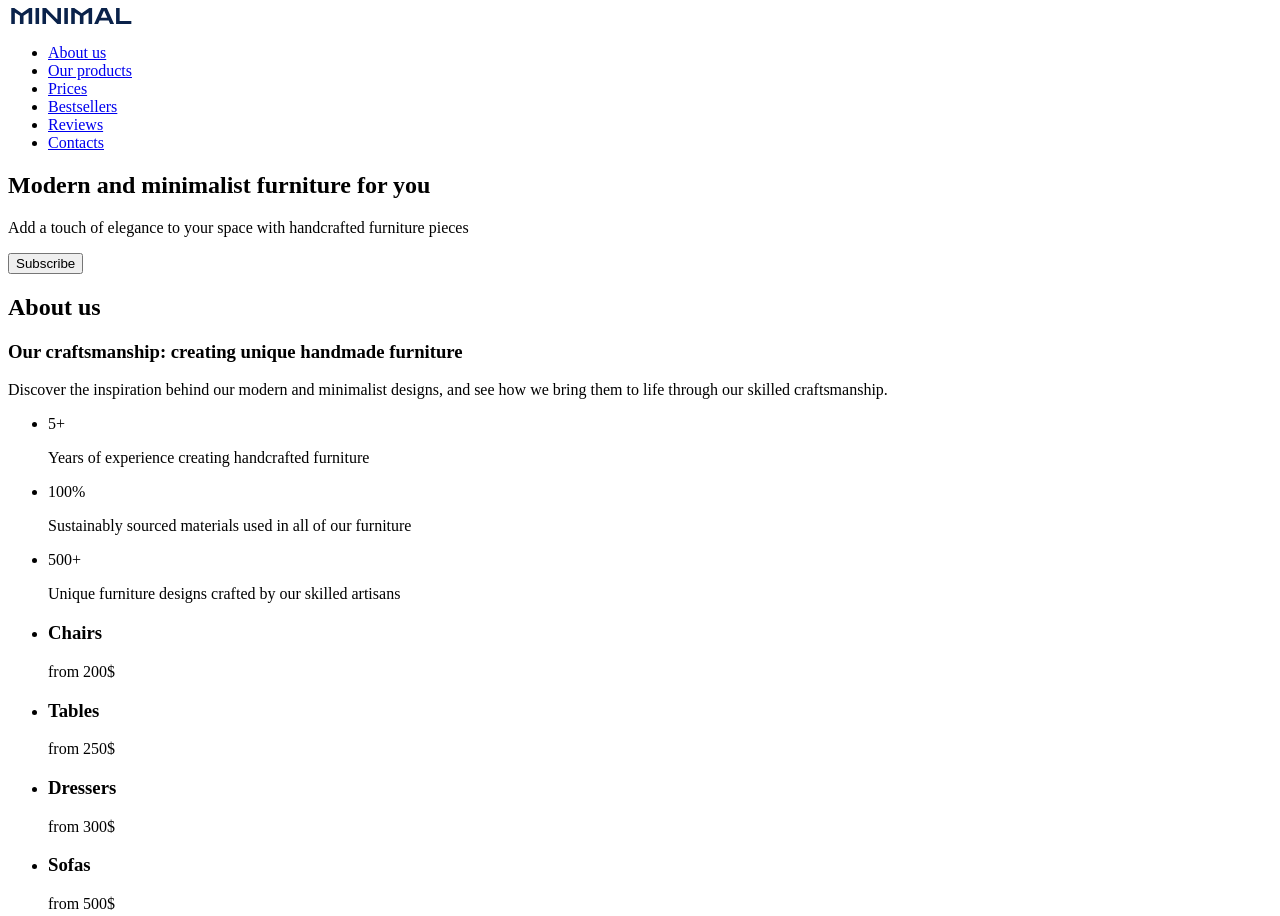
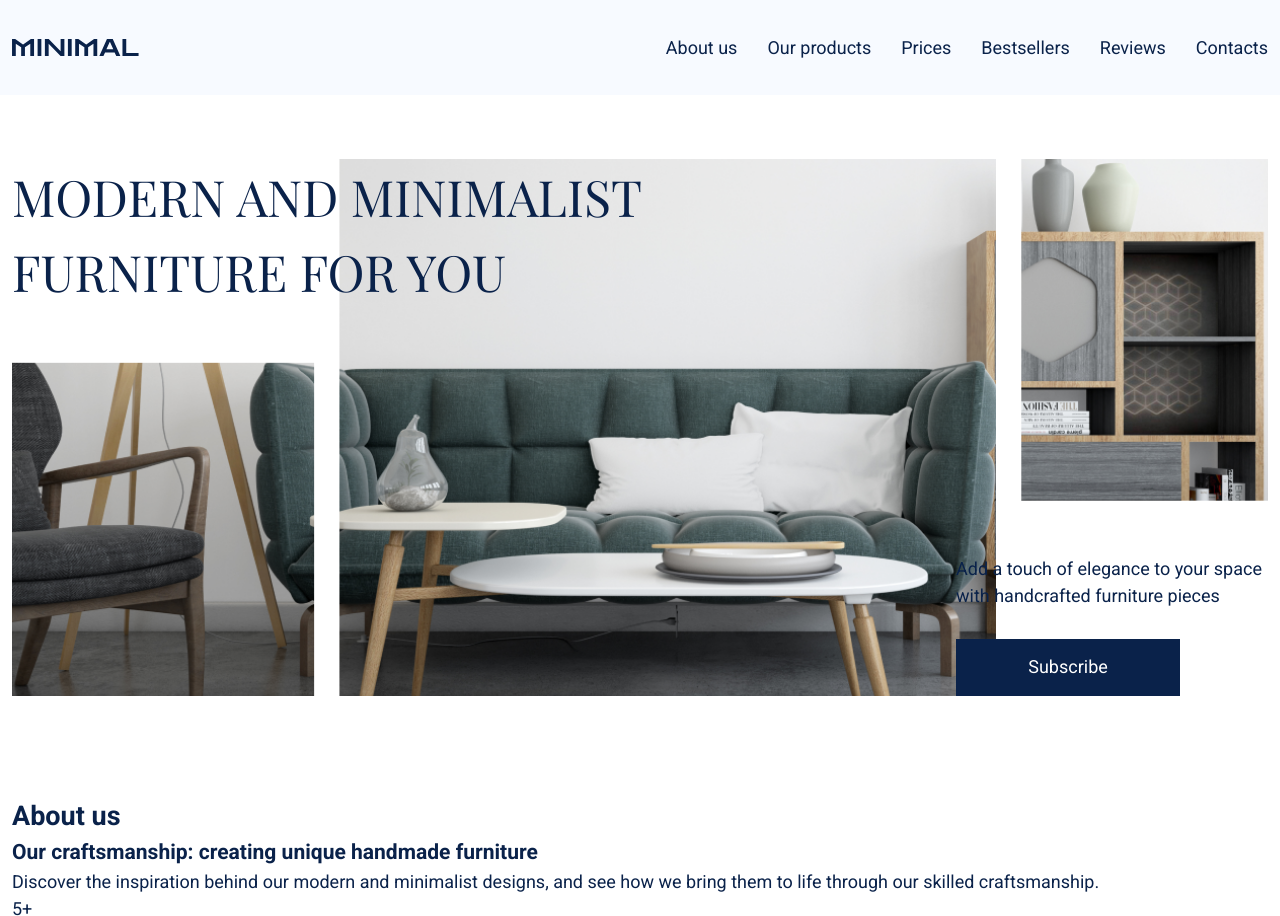
Before and after one commit to YK911/mcs-7-html-css, a plain HTML site: page practice-09.11/index.html in a window 1280 px wide. Shown: the top 916 px of the page. Drawn offline with nearby package versions, Linux system fonts and the light colour scheme; a web font is replaced by a local one.

Commit message:
Add styles to Header and Hero

```diff
--- /dev/null
+++ b/practice-09.11/css/styles.css
@@ -0,0 +1,148 @@
+/* #region Common */
+
+:root {
+  /* Colors */
+  --cl-blue-font: #0a224a;
+  --cl-white: #fff;
+  --cl-dark-grey: #b6b6b6;
+  --cl-light-blue: #f7faff;
+  --cl-gray: #d9d9d9;
+  --cl-light-gray: #7a7a7a;
+
+  /* Fonts */
+  --primary-font: 'Roboto', sans-serif;
+  --secondary-font: 'Playfair Display', serif;
+}
+
+body {
+  font-family: var(--primary-font);
+  font-size: 18px;
+  line-height: 1.5;
+  color: var(--cl-blue-font);
+}
+
+ul,
+ol {
+  margin: 0;
+  padding: 0;
+  list-style: none;
+}
+
+h1,
+h2,
+h3,
+h4,
+h5,
+h6,
+p {
+  margin: 0;
+}
+
+img {
+  display: block;
+  max-width: 100%;
+  height: auto;
+}
+
+a {
+  display: inline-block;
+  text-decoration: none;
+  color: inherit;
+}
+
+button {
+  cursor: pointer;
+  border: 1px solid transparent;
+}
+
+.section {
+  padding: 50px 0;
+}
+
+.container {
+  max-width: 1344px;
+  padding: 0 12px;
+  margin: 0 auto;
+}
+
+.btn {
+  min-width: 224px;
+  min-height: 50px;
+  padding: 17px 65px;
+
+  color: var(--cl-white);
+  background-color: var(--cl-blue-font);
+}
+
+/* #endregion */
+
+/* #region Heder */
+
+.header {
+  padding: 26px 0;
+
+  background-color: var(--cl-light-blue);
+}
+
+.header-nav {
+  display: flex;
+  justify-content: space-between;
+  align-items: center;
+}
+.logo {
+}
+.header-nav-list {
+  display: flex;
+  gap: 30px;
+}
+.header-nav-item {
+}
+.header-nav-link {
+  padding: 8px 0;
+}
+
+.header-nav-link:hover {
+  text-decoration: underline;
+}
+
+/* #endregion */
+
+/* #region Hero */
+
+.hero {
+  padding-top: 64px;
+}
+
+.hero-container {
+  display: flex;
+  flex-direction: column;
+
+  gap: 246px;
+
+  background-image: url(../images/hero/bg.png);
+  background-repeat: no-repeat;
+  background-size: cover;
+  background-clip: content-box;
+}
+
+.hero-title {
+  max-width: 648px;
+
+  font-family: var(--secondary-font);
+  font-size: 50px;
+  font-weight: 400;
+  text-transform: uppercase;
+}
+.hero-button-box {
+  align-self: end;
+
+  width: 312px;
+}
+
+.hero-desrciption {
+  margin-bottom: 30px;
+}
+.hero-button {
+}
+
+/* #endregion */
--- a/practice-09.11/index.html
+++ b/practice-09.11/index.html
@@ -4,7 +4,19 @@
     <meta charset="UTF-8" />
     <meta name="viewport" content="width=device-width, initial-scale=1.0" />
     <title>Minimal</title>
+    <link rel="preconnect" href="https://fonts.googleapis.com" />
+    <link rel="preconnect" href="https://fonts.gstatic.com" crossorigin />
+    <link
+      href="https://fonts.googleapis.com/css2?family=Playfair+Display:ital,wght@0,400..900;1,400..900&family=Roboto:wght@400;700&display=swap"
+      rel="stylesheet"
+    />
+    <link
+      rel="stylesheet"
+      href="https://cdnjs.cloudflare.com/ajax/libs/modern-normalize/3.0.1/modern-normalize.min.css"
+    />
+    <link rel="stylesheet" href="./css/styles.css" />
   </head>
+
   <body>
     <header class="header">
       <div class="container">
@@ -42,18 +54,20 @@
     </header>
 
     <main>
-      <section class="hero">
-        <div class="container hero">
+      <section class="hero section">
+        <div class="container hero-container">
           <h1 class="hero-title">Modern and minimalist furniture for you</h1>
-          <p class="hero-desrciption">
-            Add a touch of elegance to your space with handcrafted furniture
-            pieces
-          </p>
-          <button class="hero-button">Subscribe</button>
+          <div class="hero-button-box">
+            <p class="hero-desrciption">
+              Add a touch of elegance to your space with handcrafted furniture
+              pieces
+            </p>
+            <button class="btn hero-button">Subscribe</button>
+          </div>
         </div>
       </section>
 
-      <section class="about">
+      <section class="about section">
         <div class="container">
           <h2 class="about-title">About us</h2>
           <h3 class="about-subtitle">
@@ -88,7 +102,8 @@
           </ul>
         </div>
       </section>
-      <section class="price">
+
+      <section class="price section">
         <div class="container">
           <h2 hidden="hidden">Price-info</h2>
           <ul class="price-list">
@@ -111,7 +126,8 @@
           </ul>
         </div>
       </section>
-      <section class="products">
+
+      <section class="products section">
         <div class="container">
           <h2 class="products-title">OUR PRODUCTS</h2>
           <ul class="products-list">
```
Also changed, not shown: practice-09.11/images/hero/bg.png (added).
